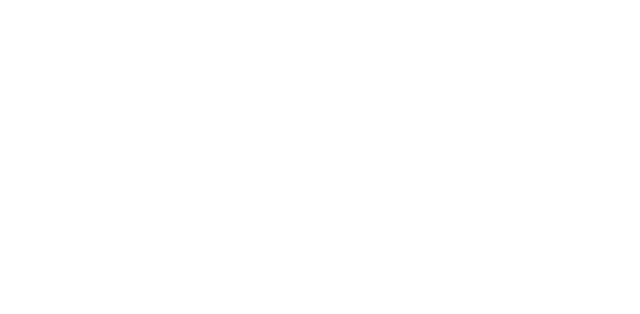
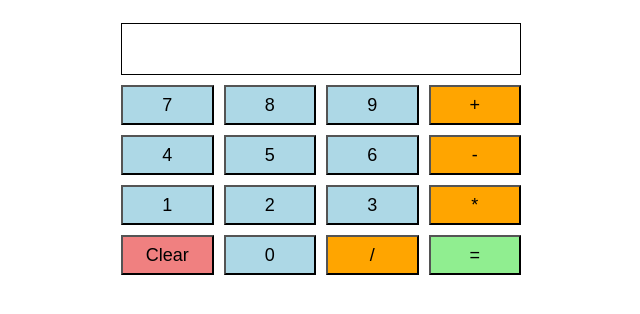
Before and after one commit to Salih-Dev/Project-Calculator-, a plain HTML site: page index.html in a window 1280 px wide. Shown: the whole page, without its empty margins (319-959 px from the left). Drawn offline with Linux system fonts and the light colour scheme.

Commit message:
complete the visual part

```diff
--- a/index.html
+++ b/index.html
@@ -7,10 +7,30 @@
     <title>Calculator</title>
 </head>
 <body>
+    <div class="calculator">
+        <div class="display">
+            <p></p>
+        </div>
+        <div class="buttons">
+            <button class="number">7</button>
+            <button class="number">8</button>
+            <button class="number">9</button>
+            <button class="operator">+</button>
+            <button class="number">4</button>
+            <button class="number">5</button>
+            <button class="number">6</button>
+            <button class="operator">-</button>
+            <button class="number">1</button>
+            <button class="number">2</button>
+            <button class="number">3</button>
+            <button class="operator">*</button>
+            <button class="clear">Clear</button>
+            <button class="number">0</button>
+            <button class="operator">/</button>
+            <button class="equal">=</button>
+        </div>
+    </div>
 
-
-    <script src="script.js">
-
-    </script>
+    <script src="script.js"></script>
 </body>
 </html>
--- a/style.css
+++ b/style.css
@@ -0,0 +1,45 @@
+.calculator {
+    width: 400px;
+    padding: 15px;
+    margin: 0 auto;
+}
+
+.display {
+    border: 1px solid black;
+    font-size: 30px;
+    text-align: right;
+    padding: 10px;
+    margin-bottom: 10px;
+}
+
+.buttons {
+    display: grid;
+    grid-template-columns: repeat(4, 1fr);
+    gap: 10px;
+}
+
+.buttons button {
+    height: 40px;
+    font-size: 18px;
+}
+
+.number {
+    background-color: lightblue;
+}
+
+.operator {
+    background-color: orange;
+}
+
+.equal {
+    background-color: lightgreen;
+}
+
+.clear {
+    background-color: lightcoral;
+}
+
+.buttons button:hover {
+    background-color: gray;
+    cursor:pointer;
+}
```
